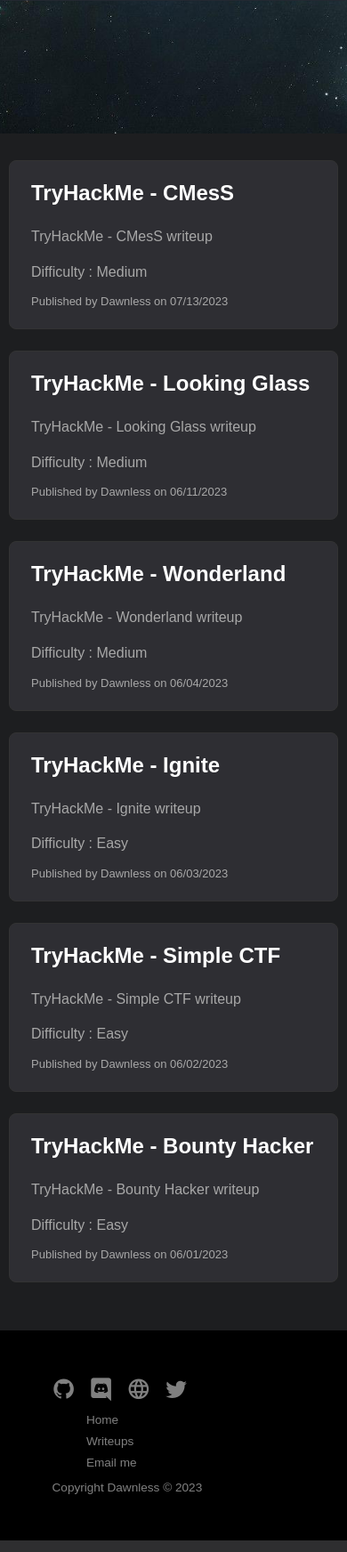
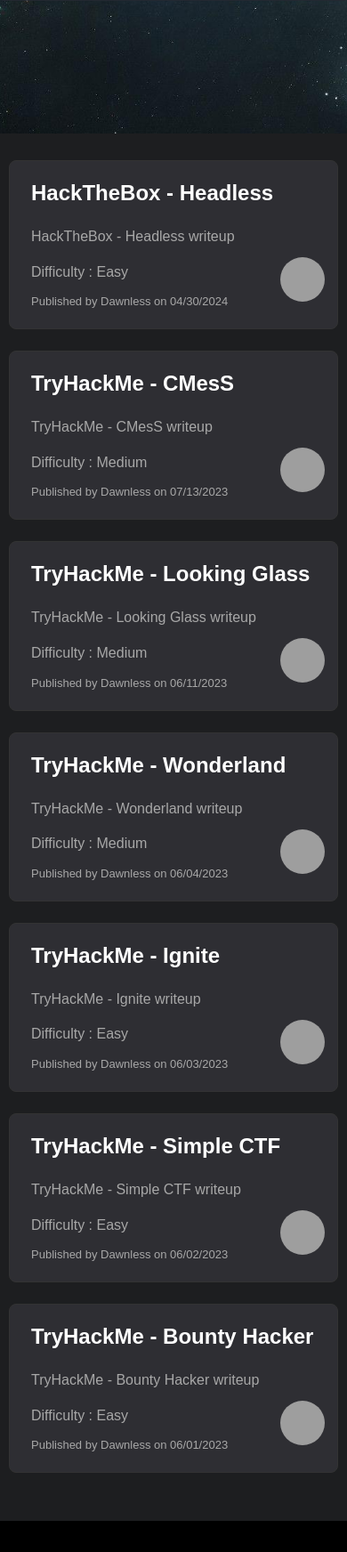
Before and after one commit to dawnl3ss/dawnl3ss.github.io, a PHP site: page /writeups in a window 390 px wide. Shown: the part 694-2438 px from the top of the page at 89% size. Run offline with PHP 8.4, Linux system fonts and the light colour scheme; grey boxes are pictures that could not be loaded.

Commit message:
update [3.2.7] : add thumbnails for writeups

```diff
--- a/app/writeup/writeup.js
+++ b/app/writeup/writeup.js
@@ -1,46 +1,60 @@
 function getWriteups(){
     return {
+        "headless": {
+            getName: function (){ return "Headless"; },
+            getLocation: function (){ return "HackTheBox"; },
+            getLink: function (){ return "htb/headless/"; },
+            getDifficulty: function (){ return "Easy"; },
+            getDate: function (){ return "04/30/2024" },
+            getThumb: function (){ return "https://labs.hackthebox.com/storage/avatars/26e076db204a74b99390e586d7ebcf8c.png"; }
+        },
         "cmess": {
             getName: function(){ return "CMesS"; },
             getLocation: function(){ return "TryHackMe"; },
             getLink: function(){ return "thm/cmess/"; },
             getDifficulty: function(){ return "Medium"; },
-            getDate: function(){ return "07/13/2023"; }
+            getDate: function(){ return "07/13/2023"; },
+            getThumb: function (){ return "https://tryhackme-images.s3.amazonaws.com/room-icons/1516b0c85bb9f7312a88638df5b0f3af.png"; }
         },
         "looking-glass": {
             getName: function(){ return "Looking Glass"; },
             getLocation: function(){ return "TryHackMe"; },
             getLink: function(){ return "thm/looking-glass/"; },
             getDifficulty: function(){ return "Medium"; },
-            getDate: function(){ return "06/11/2023"; }
+            getDate: function(){ return "06/11/2023"; },
+            getThumb: function (){ return "https://tryhackme-images.s3.amazonaws.com/room-icons/56215a135c08963843afda2240c317a3.png"; }
         },
         "wonderland": {
             getName: function (){ return "Wonderland"; },
             getLocation: function() { return "TryHackMe"; },
             getLink: function(){ return "thm/wonderland/"; },
             getDifficulty: function (){ return "Medium" },
-            getDate: function (){ return "06/04/2023" }
+            getDate: function (){ return "06/04/2023" },
+            getThumb: function (){ return "https://tryhackme-images.s3.amazonaws.com/room-icons/fdba6eaf85513262b2a9b12875b0f342.jpeg"; }
         },
         "ignite": {
             getName: function (){ return "Ignite"; },
             getLocation: function() { return "TryHackMe"; },
             getLink: function(){ return "thm/ignite/"; },
             getDifficulty: function (){ return "Easy" },
-            getDate: function (){ return "06/03/2023" }
+            getDate: function (){ return "06/03/2023" },
+            getThumb: function (){ return "https://tryhackme-images.s3.amazonaws.com/room-icons/676cb3273c613c9ba00688162efc0979.png"; }
         },
         "simple-ctf": {
             getName: function (){ return "Simple CTF"; },
             getLocation: function() { return "TryHackMe"; },
             getLink: function(){ return "thm/simple-ctf/"; },
             getDifficulty: function (){ return "Easy" },
-            getDate: function (){ return "06/02/2023" }
+            getDate: function (){ return "06/02/2023" },
+            getThumb: function (){ return "https://tryhackme-images.s3.amazonaws.com/room-icons/f28ade2b51eb7aeeac91002d41f29c47.png"; }
         },
         "bounty-hacker": {
             getName: function (){ return "Bounty Hacker"; },
             getLocation: function() { return "TryHackMe"; },
             getLink: function(){ return "thm/bounty-hacker/"; },
             getDifficulty: function (){ return "Easy" },
-            getDate: function (){ return "06/01/2023" }
+            getDate: function (){ return "06/01/2023" },
+            getThumb: function (){ return "https://tryhackme-images.s3.amazonaws.com/room-icons/9ad38a2cc31d6ae0030c888aca7fe646.jpeg"; }
         }
     }
 }
--- a/assets/css/writeup.css
+++ b/assets/css/writeup.css
@@ -201,6 +201,24 @@ p a {
     transform: scale(.96)
 }
 
+.post-thumb {
+    width: 80px;
+    height: 80px;
+    position: absolute;
+    margin-left: 600px;
+    border-radius: 50%;
+    object-fit: cover;
+}
+
+@media screen and (max-width:600px) {
+    .post-thumb {
+        width: 50px;
+        height: 50px;
+        position: absolute;
+        margin-left: 280px;
+        margin-top: 50px;
+    }
+}
 
 .entry-header {
     overflow: hidden;
--- a/writeups/index.html
+++ b/writeups/index.html
@@ -59,6 +59,7 @@
                         "   <header class='entry-header'>\n" +
                         "       <h2> " + project.getLocation() + " - " + project.getName() + " </h2>\n" +
                         "   </header>\n" +
+                        "   <img class='post-thumb' src='" + project.getThumb() + "'>\n" +
                         "   <div class='entry-content'>\n" +
                         "       <p> " + project.getLocation() + " - " + project.getName() + " writeup </p>\n" +
                         "   </div>\n" +
```
